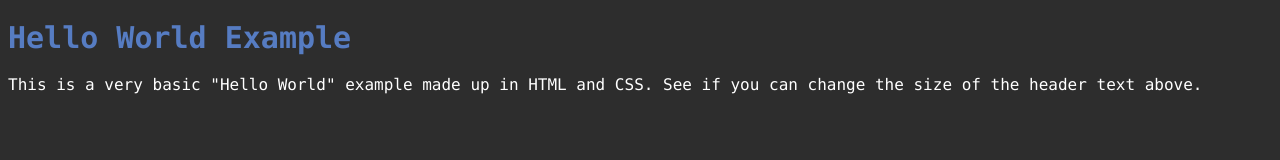
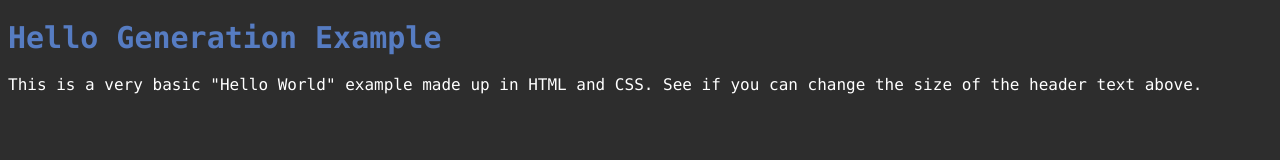
Before and after one commit to marttio97/terraform-cloud-aws, a plain HTML site: page website/index.html in a window 1280 px wide. Drawn offline with Linux system fonts and the light colour scheme.

Commit message:
Update index.html

```diff
--- a/website/index.html
+++ b/website/index.html
@@ -19,7 +19,7 @@
 	</style>
 </head>
 <body>
-	<h1>Hello World Example</h1>
+	<h1>Hello Generation Example</h1>
 	<p>This is a very basic "Hello World" example made up in HTML and CSS. See if you can change the size of the header text above.</p>
 </body>
 </html>
```
